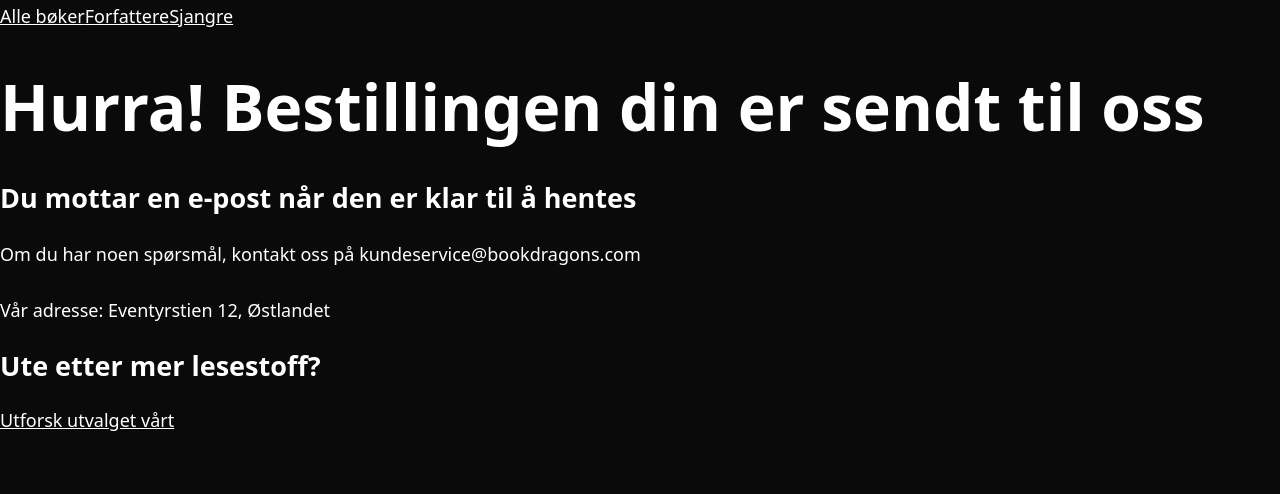
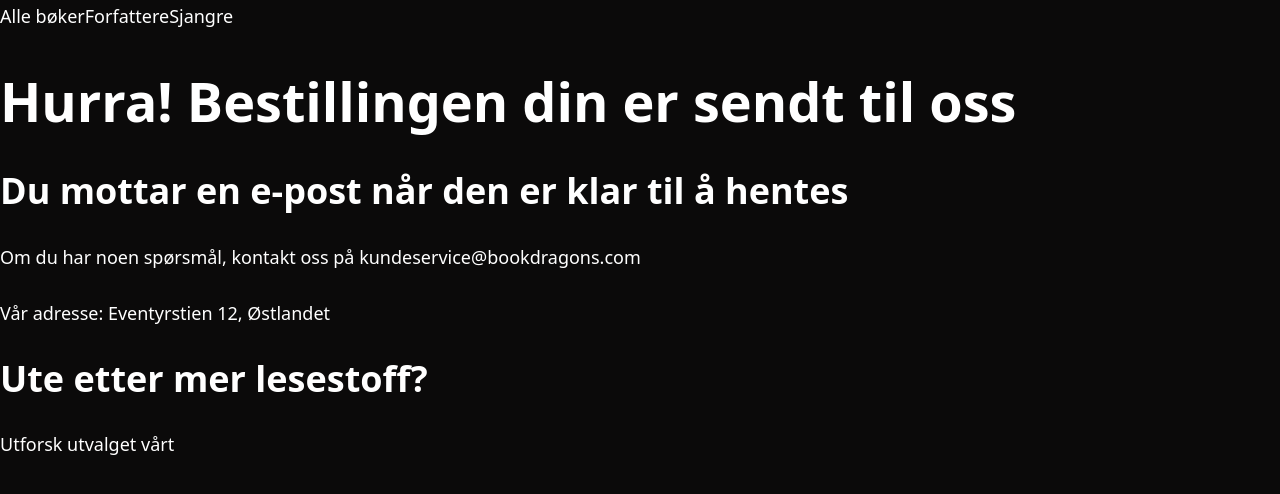
Before and after one commit to siljy/bookdragons, a Next.js app: page /bekreftelse in a window 1280 px wide. Shown: the top 494 px of the page. Built offline with nearby package versions, Linux system fonts and the light colour scheme.

Commit message:
style: enkel styling av det enkle bok-komponentet

```diff
--- a/src/app/(frontend)/styles.css
+++ b/src/app/(frontend)/styles.css
@@ -73,25 +73,19 @@ img {
 
 h1 {
   margin: 40px 0;
-  font-size: 64px;
-  line-height: 70px;
+  font-size: 3rem;
+  line-height: 1.1;
   font-weight: bold;
+}
 
-  @media (max-width: 1024px) {
-    margin: 24px 0;
-    font-size: 42px;
-    line-height: 42px;
-  }
+h2 {
+  font-size: 2rem;
+  line-height: 1.1;
+}
 
-  @media (max-width: 768px) {
-    font-size: 38px;
-    line-height: 38px;
-  }
-
-  @media (max-width: 400px) {
-    font-size: 32px;
-    line-height: 32px;
-  }
+h3 {
+  font-size: 1.8rem;
+  line-height: 1.1;
 }
 
 p {
@@ -103,6 +97,7 @@ p {
 }
 
 a {
+  text-decoration: none;
   color: currentColor;
 
   &:focus {
```
Also changed, not shown: src/components/MinimalBookCard/MinimalBookCard.module.css (+9 -1 lines), src/components/PresentationArticle/PresentationArticle.module.css (added, +8 -0 lines), src/components/PresentationArticle/PresentationArticle.tsx (+12 -7 lines), 1 other file (tests, documents, lock files or other folders).
